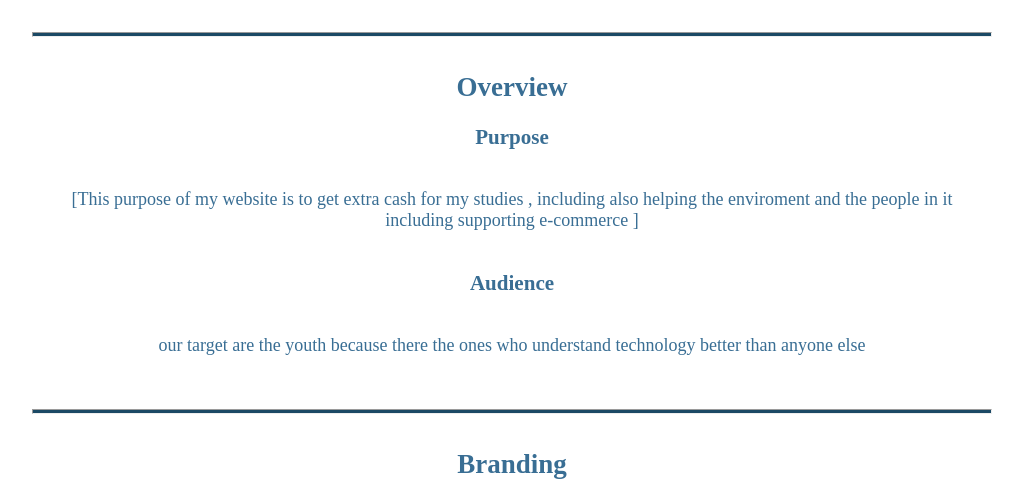
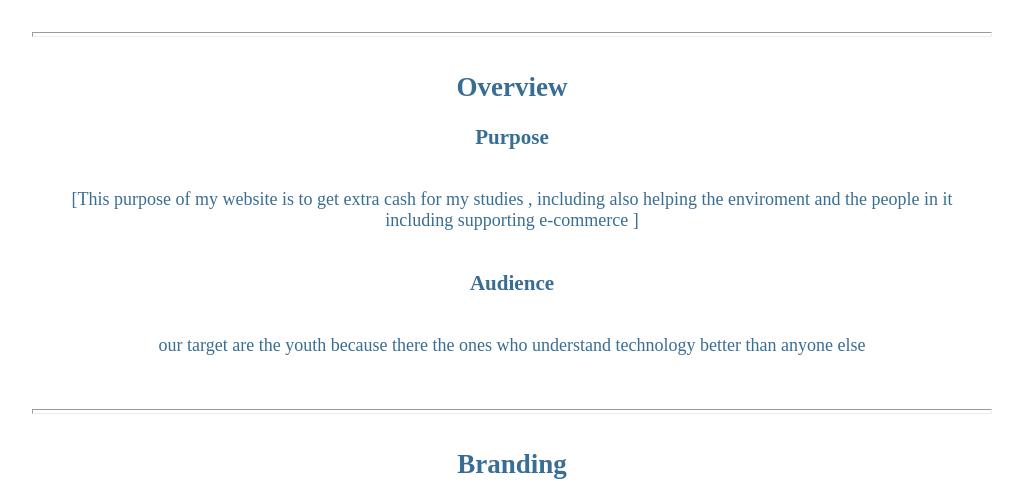
Before and after one commit to NIGGTD/index.html, a plain HTML site: page about me/wwr/site-plan-rafting.html in a window 1280 px wide. Shown: the part 308-800 px from the top of the page, without its empty margins (128-1151 px from the left). Drawn offline with Linux system fonts and the light colour scheme; files that its build step writes are made by us from their sources.

```diff
--- a/about me/wwr/site-plan-rafting.css
+++ b/about me/wwr/site-plan-rafting.css
@@ -8,7 +8,7 @@
   /* change the values below to your colors from your palette */
   --primary-color: #BEE9E8   ;
   --secondary-color: #62B6CB ;
-  --accent1-color:#1B4965 ;
+  --accent1-color: ;
   --accent2-color: white;
 
   /* change the values below to your chosen font(s) */
```
